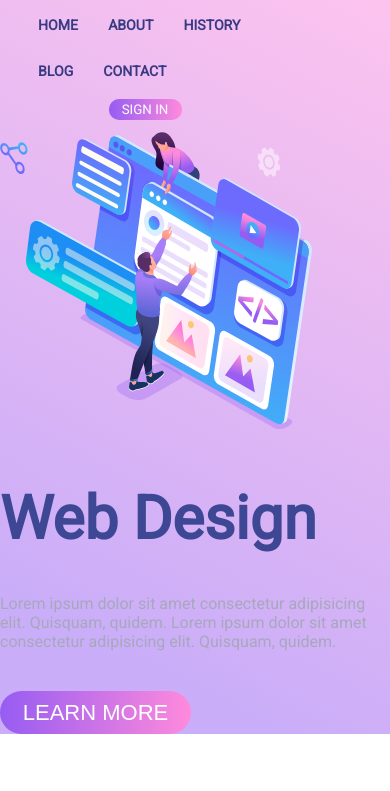
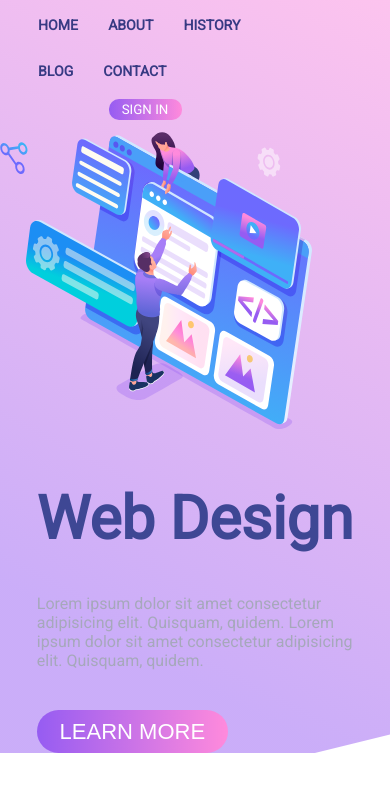
Before and after one commit to arzamansoori/Project8-WebDesignHomePage, a website: page index.html in a window 390 px wide. Shown: the part 65-856 px from the top of the page. Drawn offline with Linux system fonts and the light colour scheme.

Commit message:
responsive

```diff
--- a/index.html
+++ b/index.html
@@ -30,8 +30,8 @@
         <div class="left-section">
           <h1>Web Design</h1>
           <h4>
-            Lorem ipsum dolor sit amet consectetur adipisicing elit. Quisquam,
-            quidem. Lorem ipsum dolor sit amet consectetur adipisicing elit.
+            Lorem ipsum dolor sit amet consectetur <br> adipisicing elit. Quisquam,
+            quidem. Lorem <br> ipsum dolor sit amet consectetur adipisicing <br> elit.
             Quisquam, quidem.
           </h4>
           <button class="learn-more-btn">LEARN MORE</button>
```
